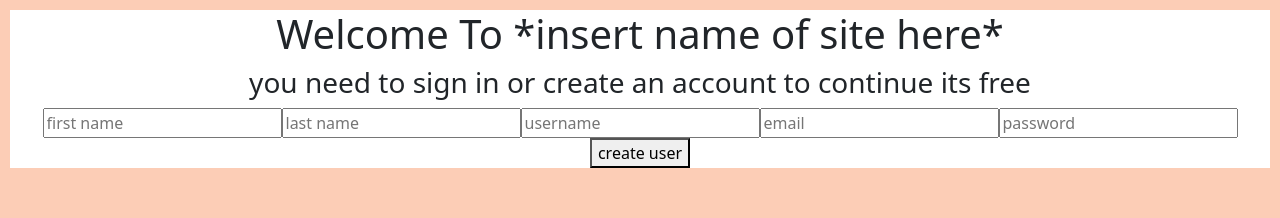
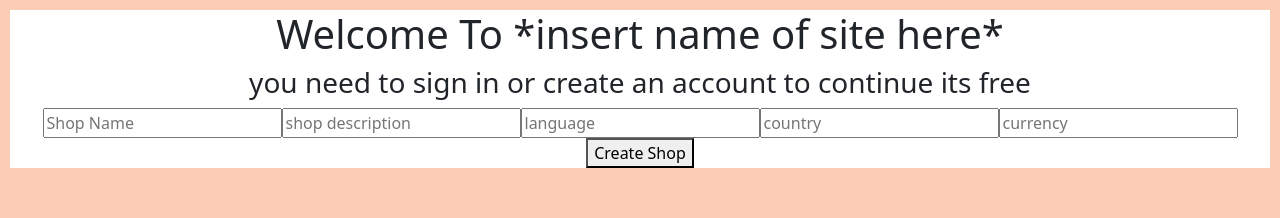
Before and after one commit to sbrockmeyer/Capstone-capstone, a React (Create React App) app in the folder front-end/: page / in a window 1280 px wide. Shown: the top 218 px of the page. Built offline with nearby package versions, Linux system fonts and the light colour scheme.

Commit message:
aahhhhhhh

```diff
--- a/front-end/src/App.js
+++ b/front-end/src/App.js
@@ -77,7 +77,8 @@ function App() {
       } */}
 
       {/* <a href='CreateShop.js'> */}
-        <CreateUser/>
+        {/* <CreateUser/> */}
+        <CreateShop/>
       {/* </a> */}
       {/* <a href='Login.js' >Login</a> / <a href='CreateUser'>SignUp</a> */}
     </div>
--- a/front-end/src/components/CreateShop.js
+++ b/front-end/src/components/CreateShop.js
@@ -18,9 +18,9 @@ function CreateShop() {
 					'Content-Type': "application/json",
 				},
 				body: JSON.stringify({
-					shopname: shopName,
+					shopName: shopName,
 					description: description,
-					lang: lang,
+					language: lang,
 					country: country,
 					currency: currency,
 				}),
```
Also changed, not shown: front-end/src/components/CreateWord.js (added, +9 -0 lines).
